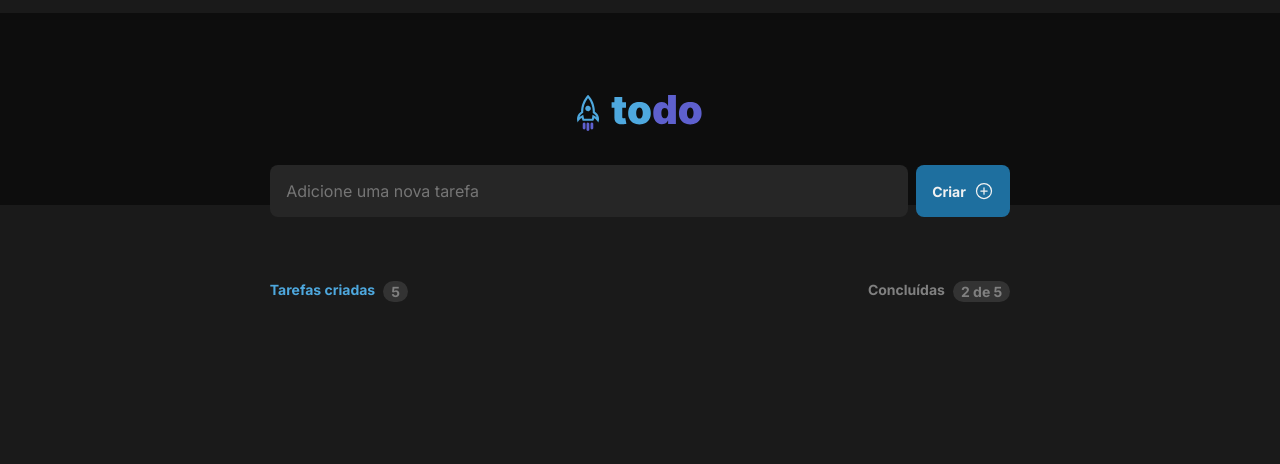
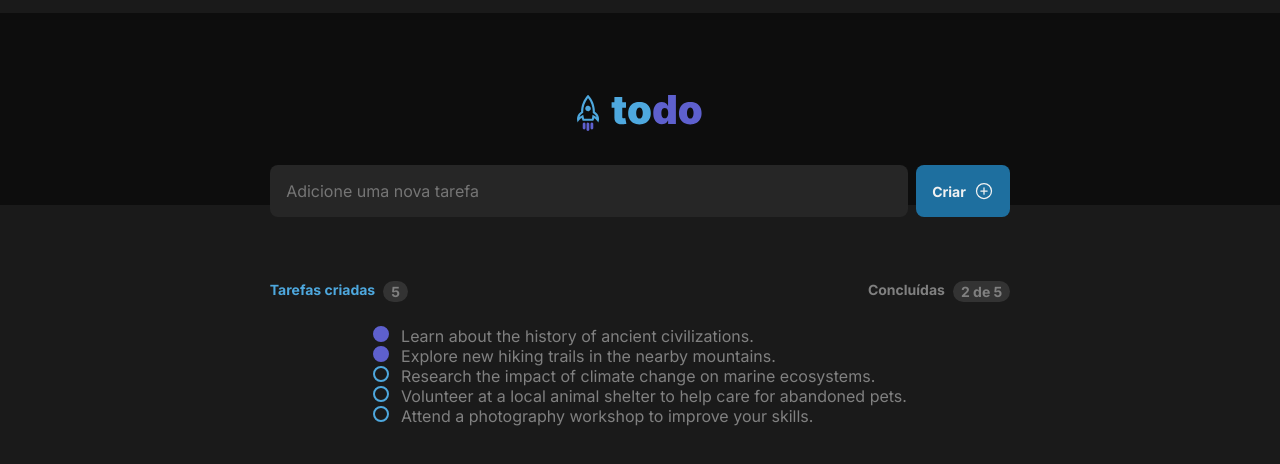
Before and after one commit to alvaropsouza/ignite-todo, a React (Vite) app: page / in a window 1280 px wide. Shown: the top 464 px of the page. Built offline with nearby package versions, Linux system fonts and the light colour scheme.

Commit message:
feat: create todos list, todo and styled functional checkboxes

```diff
--- a/src/App.tsx
+++ b/src/App.tsx
@@ -2,6 +2,37 @@ import styles from './App.module.css';
 import { CreateTodo } from './components/CreateTodo';
 import { Header } from './components/Header';
 import { TodosSummary } from './components/TodosSummary';
+import { TodosList } from './components/TodosList';
+import { Todo } from './components/Todo';
+
+const todos = [
+  {
+    id: 1,
+    content: 'Learn about the history of ancient civilizations.',
+    isDone: true,
+  },
+  {
+    id: 2,
+    content: 'Explore new hiking trails in the nearby mountains.',
+    isDone: true,
+  },
+  {
+    id: 3,
+    content: 'Research the impact of climate change on marine ecosystems.',
+    isDone: false,
+  },
+  {
+    id: 4,
+    content:
+      'Volunteer at a local animal shelter to help care for abandoned pets.',
+    isDone: false,
+  },
+  {
+    id: 5,
+    content: 'Attend a photography workshop to improve your skills.',
+    isDone: false,
+  },
+];
 
 function App() {
   return (
@@ -10,6 +41,13 @@ function App() {
       <CreateTodo />
       <div className={`${styles.wrapper}`}>
         <TodosSummary />
+        <TodosList>
+          {todos.map((todo) => {
+            return (
+              <Todo content={todo.content} isDone={todo.isDone} key={todo.id} />
+            );
+          })}
+        </TodosList>
       </div>
     </>
   );
--- /dev/null
+++ b/src/components/Todo.module.css
@@ -0,0 +1,30 @@
+.wrapper {
+  display: flex;
+  gap: 0.75rem;
+  margin-left: 0px;
+  margin-right: auto;
+}
+
+.wrapper:first-child {
+  margin-top: 1.5rem;
+}
+
+.wrapper input {
+  appearance: none;
+  -webkit-appearance: none;
+  -moz-appearance: none;
+  width: 16px;
+  height: 16px;
+  border-radius: 50%;
+  border: 2px solid var(--blue);
+  outline: none;
+  cursor: pointer;
+}
+.wrapper input[type='checkbox']:checked {
+  background-color: var(--purple-dark);
+  border: solid var(--purple-dark);
+}
+
+.wrapper input:focus {
+  text-decoration: none;
+}
--- /dev/null
+++ b/src/components/Todo.tsx
@@ -0,0 +1,28 @@
+import React, { useState } from 'react';
+import styles from './Todo.module.css';
+
+interface TodoProps {
+  content: string;
+  isDone?: boolean;
+}
+
+export function Todo({ content, isDone = false }: TodoProps) {
+  const [todoIsDone, setTodoIsDone] = useState(isDone);
+
+  function checkTodoIsDone(e: React.ChangeEvent<HTMLInputElement>) {
+    setTodoIsDone(e.target.checked);
+  }
+
+  return (
+    <div className={styles.wrapper}>
+      <input
+        type="checkbox"
+        name=""
+        id=""
+        checked={todoIsDone}
+        onChange={checkTodoIsDone}
+      />
+      <p>{content}</p>
+    </div>
+  );
+}
--- /dev/null
+++ b/src/components/TodosList.module.css
@@ -0,0 +1,4 @@
+.wrapper {
+  display: flex;
+  flex-direction: column;
+}
--- /dev/null
+++ b/src/components/TodosList.tsx
@@ -0,0 +1,9 @@
+import styles from './TodosList.module.css';
+
+export function TodosList({
+  children,
+}: {
+  children: string | JSX.Element | JSX.Element[];
+}) {
+  return <div className={styles.wrapper}>{children}</div>;
+}
```
Also changed, not shown: 1 other file (tests, documents, lock files or other folders).
